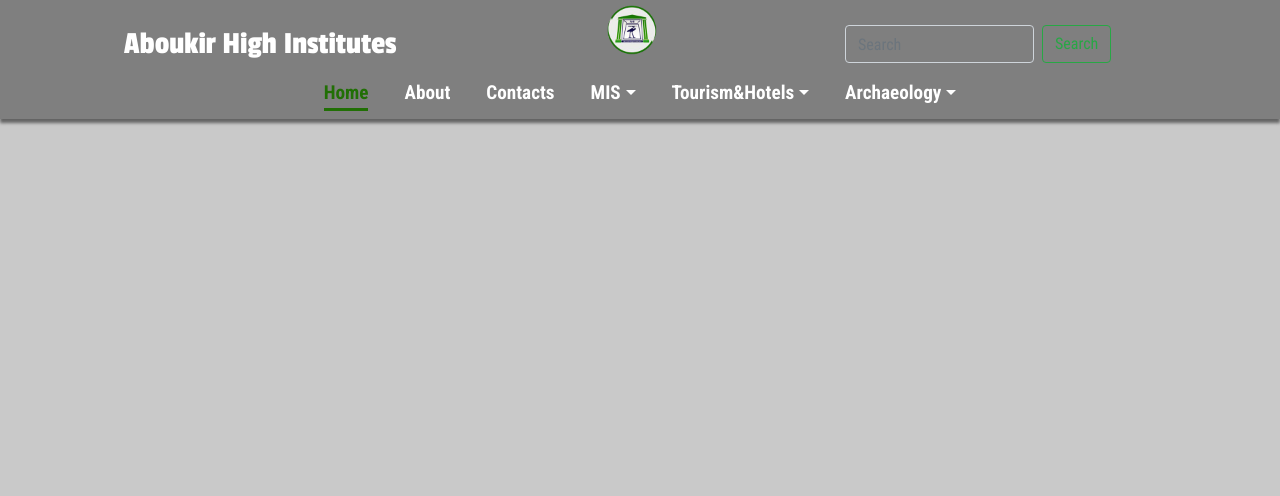
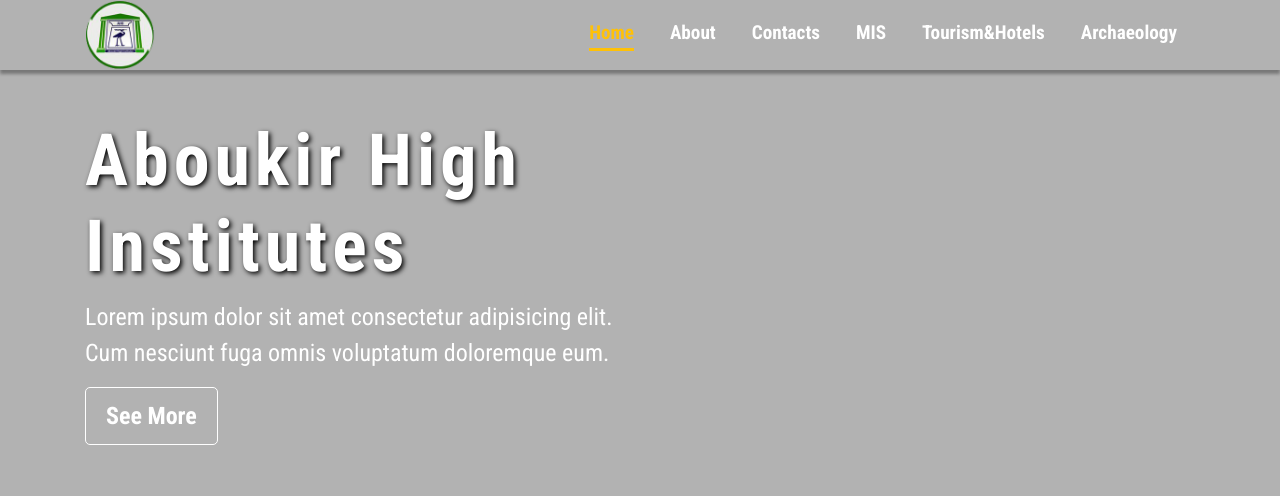
Before and after one commit to leyam2468/Aboukir-High-Institutes, a website: page input/pug/index.pug in a window 1280 px wide. Drawn offline with nearby package versions, Linux system fonts and the light colour scheme; files that its build step writes are made by us from their sources; files whose address does not match are found by name.

Commit message:
14/3 5:43
Signed-off-by: Axel <leyamm3@gmail.com>

```diff
--- a/input/pug/helper/header.pug
+++ b/input/pug/helper/header.pug
@@ -2,14 +2,14 @@
     nav(class="navbar navbar-expand-lg navbar-light ")
         .container
             //-Logo
-            //-a(href="#", title="title" class="navbar-brand")
-                //-img(src="img/logo-home.png", alt="" class="logo")
+            a(href="#", title="title" class="navbar-brand")
+                img(src="img/logo-home.png", alt="" class="logo")
             //-Button Phone
             button(class="navbar-toggler" type="button" data-toggle="collapse" data-target="#navbarNavDropdown" aria-controls="navbarNavDropdown" aria-expanded="false" aria-label="Toggle navigation")
                 span(class="navbar-toggler-icon")
             //-MY links
             div(class="collapse navbar-collapse" id="navbarNavDropdown")
-                ul.navbar-nav.m-auto
+                ul.navbar-nav.ml-auto
                     li.nav-item.active
                         a(class="nav-link" href="index.html") Home
                             span.sr-only
@@ -17,22 +17,28 @@
                         a(class="nav-link" href="#") About
                     li.nav-item
                         a(class="nav-link" href="#") Contacts
+                    li.nav-item
+                        a(class="nav-link" href="#") MIS
+                    li.nav-item
+                        a(class="nav-link" href="#") Tourism&Hotels
+                    li.nav-item
+                        a(class="nav-link" href="#") Archaeology
 
-                    li(class="nav-item dropdown")
+                    //-li(class="nav-item dropdown")
                         a(class="nav-link dropdown-toggle" href="#" id="navbarDropdownMenuLink" role="button" data-toggle="dropdown" aria-haspopup="true" aria-expanded="false") MIS
                         div(class="dropdown-menu" aria-labelledby="navbarDropdownMenuLink")
                             a(href="#", title="title" class="dropdown-item") #1
                             a(href="#", title="title" class="dropdown-item") #2
                             a(href="#", title="title" class="dropdown-item") #3
-                    li(class="nav-item dropdown")
-                        a(class="nav-link dropdown-toggle" href="#" id="navbarDropdownMenuLink" role="button" data-toggle="dropdown" aria-haspopup="true" aria-expanded="false") Tourism&Hotels
-                        div(class="dropdown-menu" aria-labelledby="navbarDropdownMenuLink")
-                            a(href="#", title="title" class="dropdown-item") #1
-                            a(href="#", title="title" class="dropdown-item") #2
-                            a(href="#", title="title" class="dropdown-item") #3
-                    li(class="nav-item dropdown")
-                        a(class="nav-link dropdown-toggle" href="#" id="navbarDropdownMenuLink" role="button" data-toggle="dropdown" aria-haspopup="true" aria-expanded="false") Archaeology
-                        div(class="dropdown-menu" aria-labelledby="navbarDropdownMenuLink")
-                            a(href="#", title="title" class="dropdown-item") #1
-                            a(href="#", title="title" class="dropdown-item") #2
-                            a(href="#", title="title" class="dropdown-item") #3
+                        li(class="nav-item dropdown")
+                            a(class="nav-link dropdown-toggle" href="#" id="navbarDropdownMenuLink" role="button" data-toggle="dropdown" aria-haspopup="true" aria-expanded="false") Tourism&Hotels
+                            div(class="dropdown-menu" aria-labelledby="navbarDropdownMenuLink")
+                                a(href="#", title="title" class="dropdown-item") #1
+                                a(href="#", title="title" class="dropdown-item") #2
+                                a(href="#", title="title" class="dropdown-item") #3
+                        li(class="nav-item dropdown")
+                            a(class="nav-link dropdown-toggle" href="#" id="navbarDropdownMenuLink" role="button" data-toggle="dropdown" aria-haspopup="true" aria-expanded="false") Archaeology
+                            div(class="dropdown-menu" aria-labelledby="navbarDropdownMenuLink")
+                                a(href="#", title="title" class="dropdown-item") #1
+                                a(href="#", title="title" class="dropdown-item") #2
+                                a(href="#", title="title" class="dropdown-item") #3
--- a/input/pug/index.pug
+++ b/input/pug/index.pug
@@ -7,26 +7,20 @@
         include helper/link
         title Aboukir High Institutes
     body
-        .banner
+        //-banner Area
+        .header-area
+            //-overlay
             .overlay
-            //-Top bar area
-            div(class="toppar-area")
-                .container
-                    .row.text-center
-                        .col-4.page-title
-                            h2 Aboukir High Institutes
-                        .col-4
-                            a(href="#", title="title" class="navbar-brand")
-                                img(src="img/logo-home.png", alt="" class="logo")
-                        .col-4
-                            form(action="" class="form-inline" )
-                                input(class="form-control mr-sm-2" type="search" placeholder="Search" aria-label="Search")
-                                button(class="btn btn-outline-success my-2 my-sm-0" type="submit") Search
-
             //-Header Page
             include helper/header
-
-
+            //-banner
+            .banner
+                .container
+                    .row
+                        .col-sm-6.py-5
+                            h2.h1 Aboukir High Institutes
+                            p.lead Lorem ipsum dolor sit amet consectetur adipisicing elit. Cum nesciunt fuga omnis voluptatum doloremque eum.
+                            button(class="see-more") See More
 
 
 
--- a/input/style/helper/_header.scss
+++ b/input/style/helper/_header.scss
@@ -1,9 +1,9 @@
 .navbar-area {
-    background-color: #0000005e;
     .navbar {
-        box-shadow: 0px 4px 3px rgba(0, 0, 0, 0.5);
+        box-shadow: 0px 4px 3px rgba(0, 0, 0, 0.329);
         padding: 0;
         .navbar-brand {
+            padding: 0;
             img.logo {
                 width: 70px;
             }
@@ -20,13 +20,13 @@
             }
             .active {
                 .nav-link {
-                    color: $color-one;
+                    color:$color-tow;
                     &::after {
                         content: '';
                         display: block;
                         width: 100%;
                         height: 3px;
-                        background-color: $color-one;
+                        background-color: $color-tow;
                     }
                 }
             }
--- a/input/style/helper/_var.scss
+++ b/input/style/helper/_var.scss
@@ -1,3 +1,4 @@
 $color-one:#216f05;
+$color-tow:var(--warning);
 $font-one:'Roboto Condensed', sans-serif;
 $font-tow:'Passion One', cursive;
--- a/input/style/main.scss
+++ b/input/style/main.scss
@@ -6,7 +6,7 @@
 @import "helper/header";
 
 //-top bar
-.toppar-area{
+/* .toppar-area{
     background-color: #0000005e;
     .page-title {
         margin-top: 25px;
@@ -14,22 +14,28 @@
             font-size:2rem;
             color: white;
             font-family: $font-tow;
+            text-shadow: 2px 2px 5px black;
         }
     }
     .navbar-brand {
         img {
-            width: 50px;
+            width: 70px;
         }
     }
     .form-inline {
         margin-top: 25px;
         input{
             background:none;
+            color: white;
+        }
+        .btn-outline-success {
+            color: #6c757d;
+            border-color: #ced4da;
         }
     }
-}
+} */
 //-banner
-.banner {
+.header-area {
     width: 100%;
     height: 100vh;
     background-image:url("../img/banner.jpg");
@@ -40,6 +46,35 @@
         position: absolute;
         width: 100%;
         height: 100%;
-        background-color: rgba(0, 0, 0, 0.212);
+        background-color: rgba(0, 0, 0, 0.3);
+    }
+    .banner {
+        color: white;
+        .h1 {
+            font-size: 4.5rem;
+            font-weight: bold;
+            letter-spacing: 5px;
+            text-shadow: 2px 2px 5px black;
+        }
+        .lead {
+            line-height: 1.5;
+            font-size: 1.5rem;
+        }
+        .see-more {
+            padding: 10px 20px;
+            font-size: 1.5rem;
+            font-weight: bold;
+            background-color: transparent;
+            color: white;
+            border: 1px solid ;
+            border-radius: 5px;
+            transition: all 0.5s ease;
+            &:hover {
+                background-color: white;
+                color: black;
+                transform: scale(1.1);
+                border: none;
+            }
+        }
     }
 }
```
Also changed, not shown: output/index.html, output/style/main.css, 1 other file.
